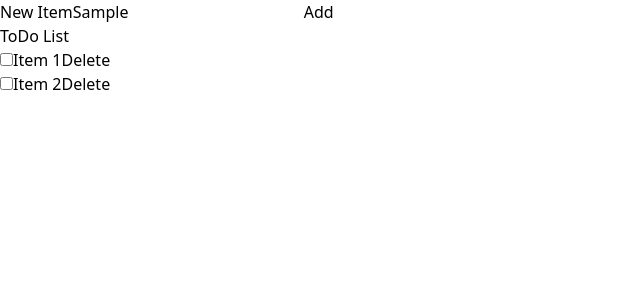
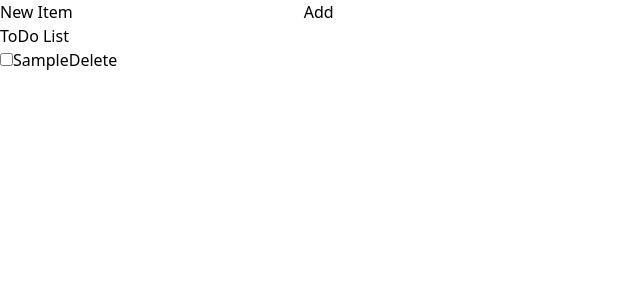
Before and after one commit to Nick-ODonoghue/react-todo-list, a React (Vite) app: page / in a window 1280 px wide. Both pictures are taken after typing "Sample" into the empty fields and a click on the button "Add". Shown: the top 300 px of the page, without its empty margins (0-640 px from the left). Built offline with nearby package versions, Linux system fonts and the light colour scheme.

Commit message:
added form submit handler and dynamically adding todos list in the jsx

```diff
--- a/src/App.jsx
+++ b/src/App.jsx
@@ -4,16 +4,37 @@ import './App.css';
 function App() {
   // Setting useState for new items
   const [newItem, setNewItem] = useState('');
+  const [todos, setTodos] = useState([]);
 
   // New item event handler calling setNewItem
   const handleNewItem = (e) => {
     setNewItem(e.target.value);
   };
 
+  // Form submit handler
+  const handleSubmit = (e) => {
+    // Prevent default page refresh
+    e.preventDefault();
+
+    // Pass a function into setTodos state setter with the current todos list parameter
+    setTodos((currentTodos) => {
+      // Return an array of objects
+      return [
+        // Spread the current todos (if any) into a new array so we can add to it
+        ...currentTodos,
+        // Set each item in the todos array as an object with id, title & completed values
+        { id: crypto.randomUUID(), title: newItem, completed: false },
+      ];
+    });
+
+    setNewItem('');
+  };
+
   return (
     <>
       <div className=' px-2 pt-4 border-2 container mx-auto items-center min-h-screen flex flex-col gap-4'>
-        <form action=''>
+        {/* Submit handler for the form */}
+        <form onSubmit={handleSubmit}>
           <label htmlFor='item' className=' font-semibold mb-10'>
             New Item
           </label>
@@ -21,39 +42,36 @@ function App() {
             // onChange listener calling new item event handler
             onChange={handleNewItem}
             type='text'
-            id='text'
+            id='item'
             className=' my-2 bg-gray-200 appearance-none border-2 border-gray-200 rounded w-full py-2 px-4 text-gray-700 leading-tight focus:outline-none focus:bg-white focus:border-purple-500'
             // Setting value of the input to our state newItem
             value={newItem}
           />
-
           <button
             className=' my-2 shadow bg-purple-500 hover:bg-purple-400 focus:shadow-outline focus:outline-none text-white font-bold py-2 px-4 rounded w-full'
-            type='button'
+            type='submit'
           >
             Add
           </button>
         </form>
         <h1 className=' font-bold text-2xl'>ToDo List</h1>
         <ul className=' w-1/2'>
-          <li className='flex justify-between pb-4'>
+          {/* Map through our todos array to dynamically render our todos list */}
+          {todos.map((todo) => {
+            return (
+              <li key={todo.id} className='flex justify-between pb-4'>
                 <label htmlFor='checkbox' className='flex gap-2'>
-              <input type='checkbox' id='checkbox' />
-              <span className='self-center font-semibold'>Item 1</span>
+                  <input type='checkbox' checked={todo.complete} />
+                  <span className='self-center font-semibold'>
+                    {todo.title}
+                  </span>
                 </label>
                 <button className='bg-transparent hover:bg-slate-400 text-red-700 font-semibold hover:text-red-700 py-1 px-3 border border-red-700 hover:border-transparent rounded'>
                   Delete
                 </button>
               </li>
-          <li className='flex justify-between pb-2'>
-            <label htmlFor='checkbox' className='flex gap-2'>
-              <input type='checkbox' id='checkbox' />
-              <span className='self-center font-semibold'>Item 2</span>
-            </label>
-            <button className='bg-transparent hover:bg-slate-400 text-red-700 font-semibold hover:text-red-700 py-1 px-3 border border-red-700 hover:border-transparent rounded'>
-              Delete
-            </button>
-          </li>
+            );
+          })}
         </ul>
       </div>
     </>
```
Lines whose indentation alone changed are shown as unchanged.
